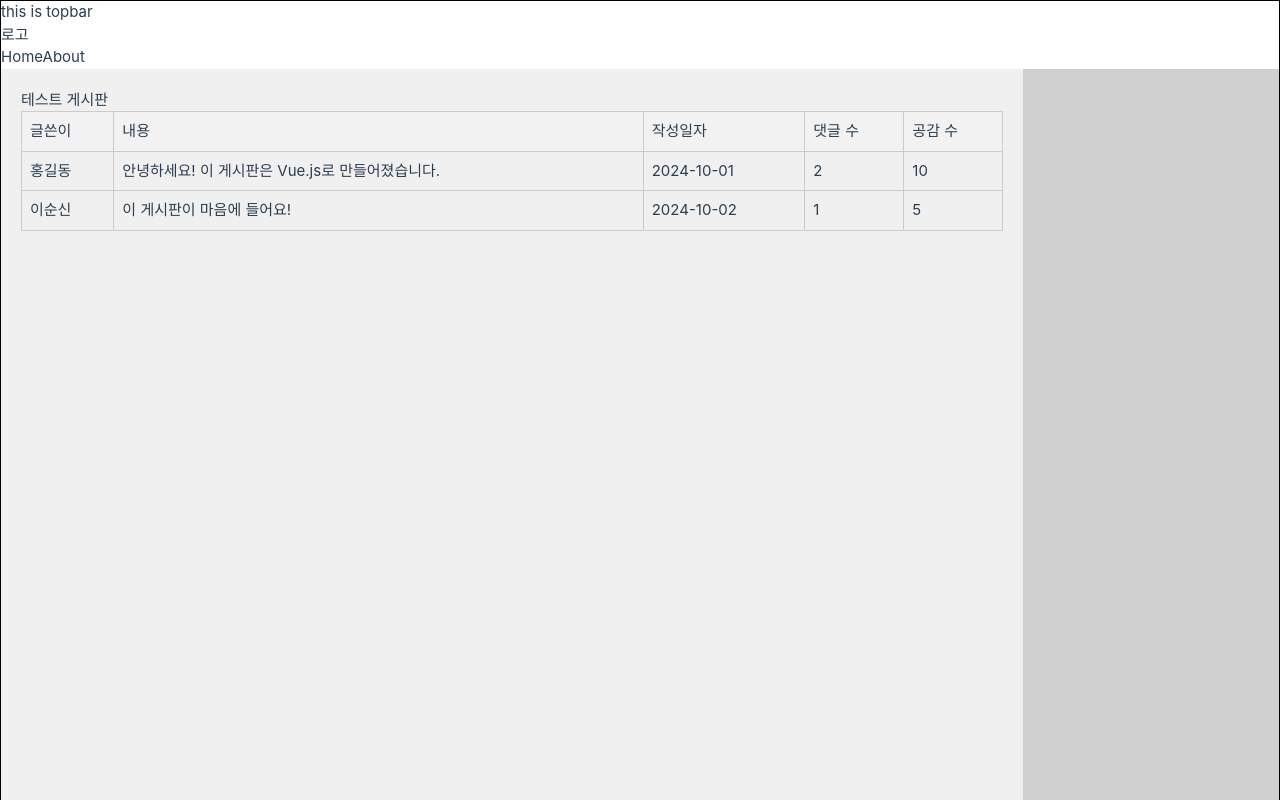
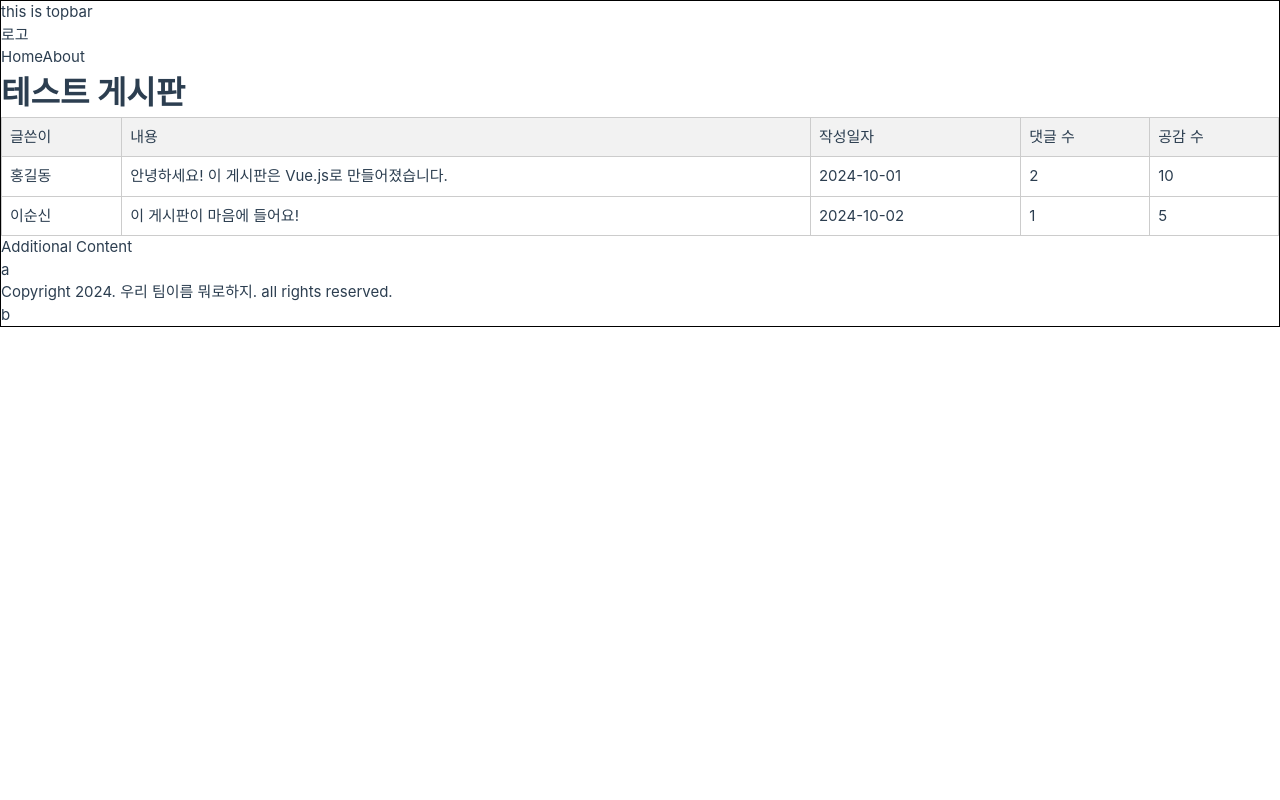
Before and after one commit to project-study-ssafy/SSAFeople-vue, a Vue app: page / in a window 1280 px wide. Shown: the top 800 px of the page. Built offline with nearby package versions, Linux system fonts and the light colour scheme.

Commit message:
MainArea.vue to MainView.vue

```diff
--- a/src/App.vue
+++ b/src/App.vue
@@ -1,15 +1,15 @@
 <script setup>
-import { TopBar, NavBar, Footer, MainArea } from "./components";
+import { MainHeader, MainNavigation, MainFooter, MainView } from "./components";
 </script>
 
 <template>
   <div
     class="min-w-[1750px] grid grid-cols-[1fr_minmax(1148px,_1280px)_1fr] gap-x-3 bg-blue-400"
   >
-    <TopBar class="col-span-3" />
-    <NavBar class="col-span-3" />
-    <MainArea class="col-span-3" />
-    <Footer class="col-span-3" />
+    <MainHeader class="col-span-3" />
+    <MainNavigation class="col-span-3" />
+    <MainView class="col-span-3" />
+    <MainFooter class="col-span-3" />
   </div>
 </template>
 
--- a/src/components/MainContainer/Contents/Boards/TestBoard.vue
+++ b/src/components/MainContainer/Contents/Boards/TestBoard.vue
@@ -1,6 +1,6 @@
 <template>
   <div>
-    <Header :type="1" text="테스트 게시판" />
+    <AppHeader :type="1" text="테스트 게시판" />
     <table>
       <thead>
         <tr>
@@ -26,7 +26,7 @@
 
 <script setup>
 import { ref } from "vue";
-import { Header } from "../../..";
+import { AppHeader } from "../../..";
 const posts = ref([
   {
     id: 1,
--- a/src/components/MainContainer/MainContent.vue
+++ b/src/components/MainContainer/MainContent.vue
@@ -1,28 +1,11 @@
 <template>
-  <div id="main-content">
-    <RouterView id="main-view" />
-    <SideContents id="side-view" />
+  <div class="flex h-[2000px]">
+    <RouterView class="bg-[#f0f0f0] p-5 flex-none basis-4/5" />
+    <SideBanner class="bg-[#d0d0d0] p-5 flex-none basis-1/5" />
   </div>
 </template>
 <script setup>
 import { RouterView } from "vue-router";
-import { SideContents } from "..";
+import { SideBanner } from "..";
 </script>
-<style scoped>
-#main-content {
-  display: flex; /* Flexbox로 배치 */
-  height: 2000px;
-}
-
-#main-view {
-  flex: 0 0 80%; /* 8:2 비율의 80% */
-  padding: 20px; /* 패딩 추가 */
-  background-color: #f0f0f0; /* 배경색으로 구분 */
-}
-
-#side-view {
-  flex: 0 0 20%; /* 8:2 비율의 20% */
-  padding: 20px; /* 패딩 추가 */
-  background-color: #d0d0d0; /* 배경색으로 구분 */
-}
-</style>
+<style scoped></style>
--- a/src/components/Presets/AppHeader.vue
+++ b/src/components/Presets/AppHeader.vue
@@ -26,4 +26,29 @@
 });
 </script>
 
-<style scoped></style>
+<style scoped>
+h1 {
+  font-size: 2rem;
+  font-weight: bold;
+}
+h2 {
+  font-size: 1.75rem;
+  font-weight: bold;
+}
+h3 {
+  font-size: 1.5rem;
+  font-weight: semi-bold;
+}
+h4 {
+  font-size: 1.25rem;
+  font-weight: normal;
+}
+h5 {
+  font-size: 1rem;
+  font-weight: normal;
+}
+h6 {
+  font-size: 0.875rem;
+  font-weight: normal;
+}
+</style>
--- a/src/components/MainContainer.vue
+++ b/src/views/MainView.vue
@@ -8,6 +8,6 @@
   </div>
 </template>
 <script setup>
-import { MainContent, AdditionalContent } from ".";
+import { MainContent, AdditionalContent } from "../components";
 </script>
 <style scoped></style>
```
Also changed, not shown: src/components/index.js (+9 -8 lines).
